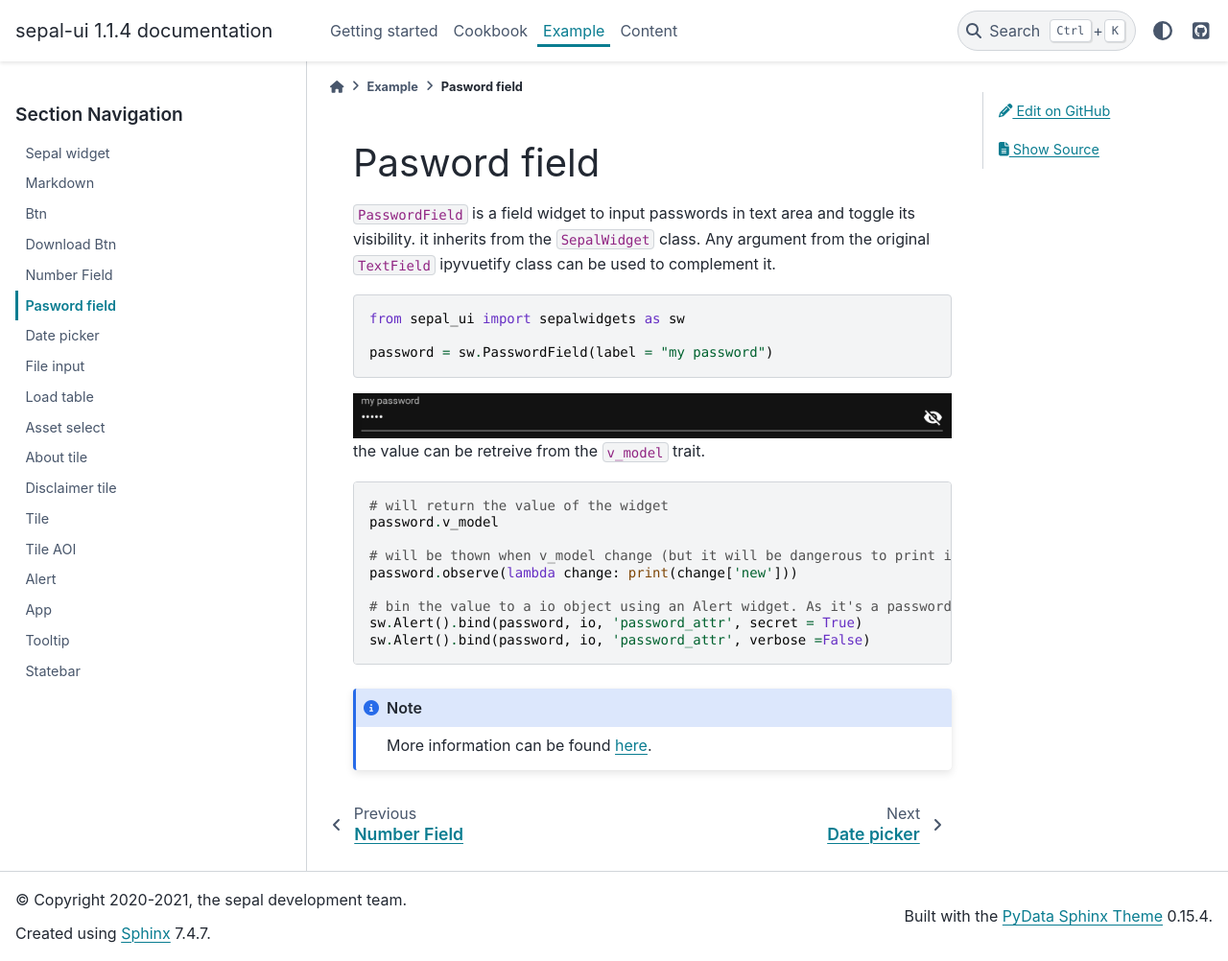
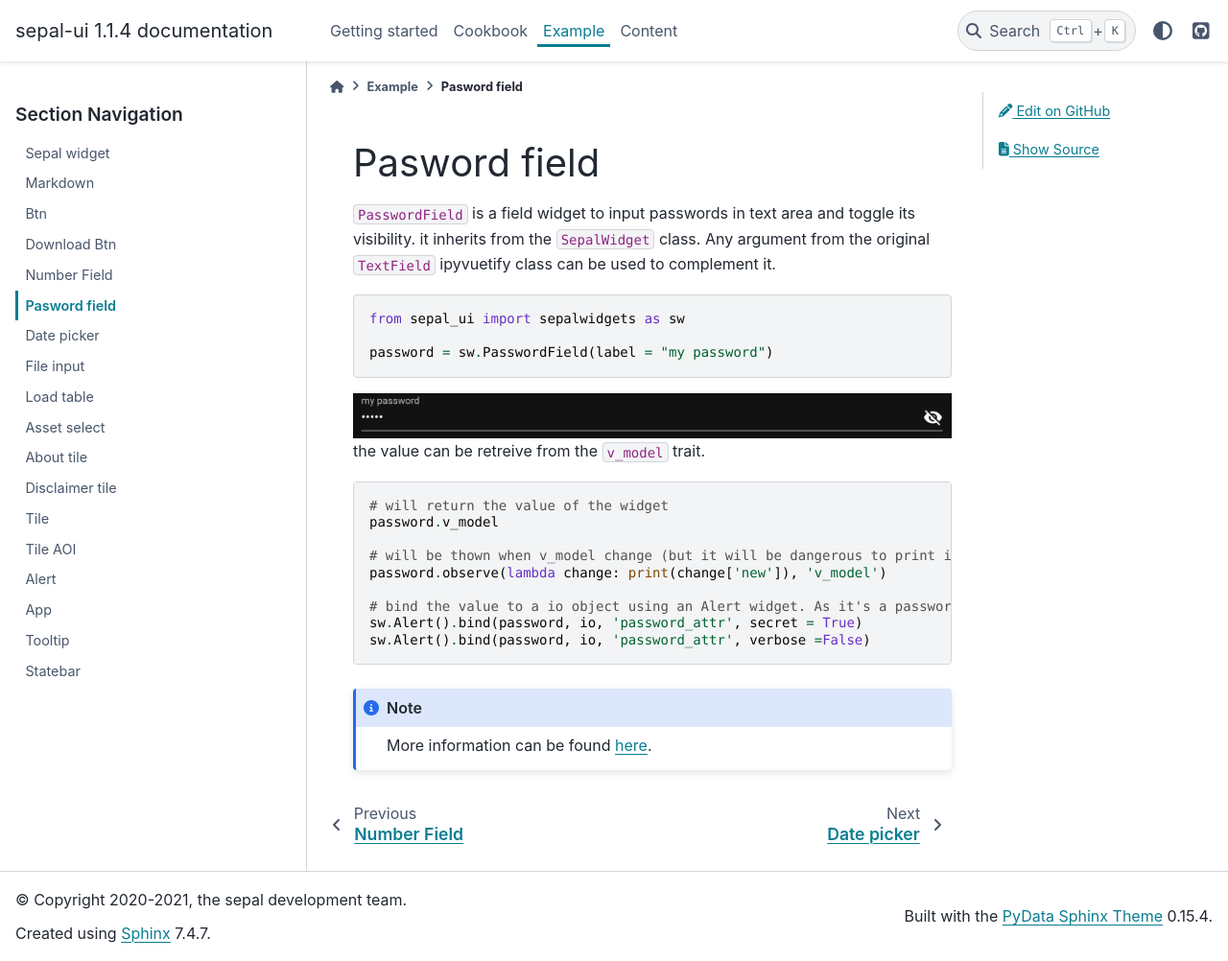
Before and after one commit to openforis/sepal_ui, a Sphinx documentation site: the page built from docs/source/widgets/password.rst, in a window 1280 px wide and 1002 px high. Shown: the whole window at 96% size. Built offline with Sphinx 7.4.7 and the PyData theme 0.15.4, drawn with Linux system fonts in a browser that asks for light colours; the version number is read from the project's files by our own code.

Commit message:
Update password.rst

```diff
--- a/docs/source/widgets/password.rst
+++ b/docs/source/widgets/password.rst
@@ -21,9 +21,9 @@ the value can be retreive from the :code:`v_model` trait.
     password.v_model
 
     # will be thown when v_model change (but it will be dangerous to print it ;-)
-    password.observe(lambda change: print(change['new']))
+    password.observe(lambda change: print(change['new']), 'v_model')
 
-    # bin the value to a io object using an Alert widget. As it's a password use the secret or non verbose option.
+    # bind the value to a io object using an Alert widget. As it's a password use the secret or non verbose option.
     sw.Alert().bind(password, io, 'password_attr', secret = True)
     sw.Alert().bind(password, io, 'password_attr', verbose =False)
 
```
